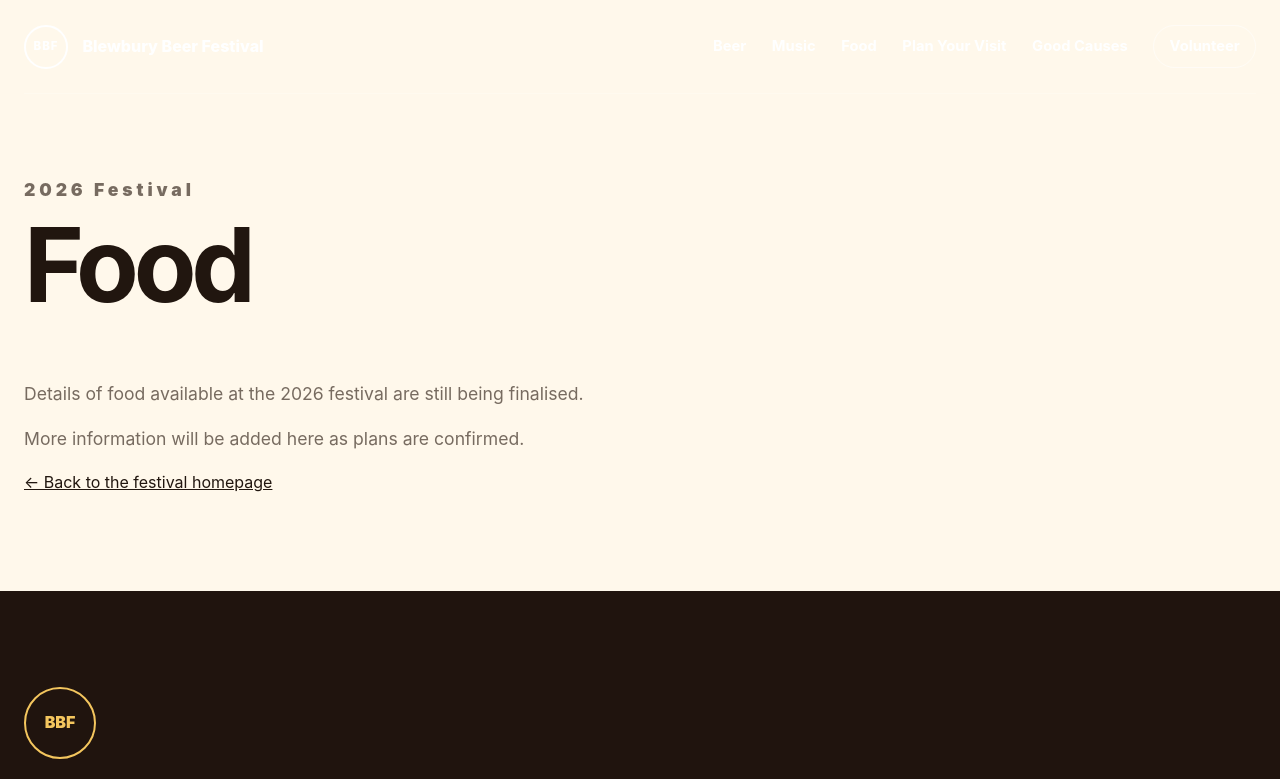
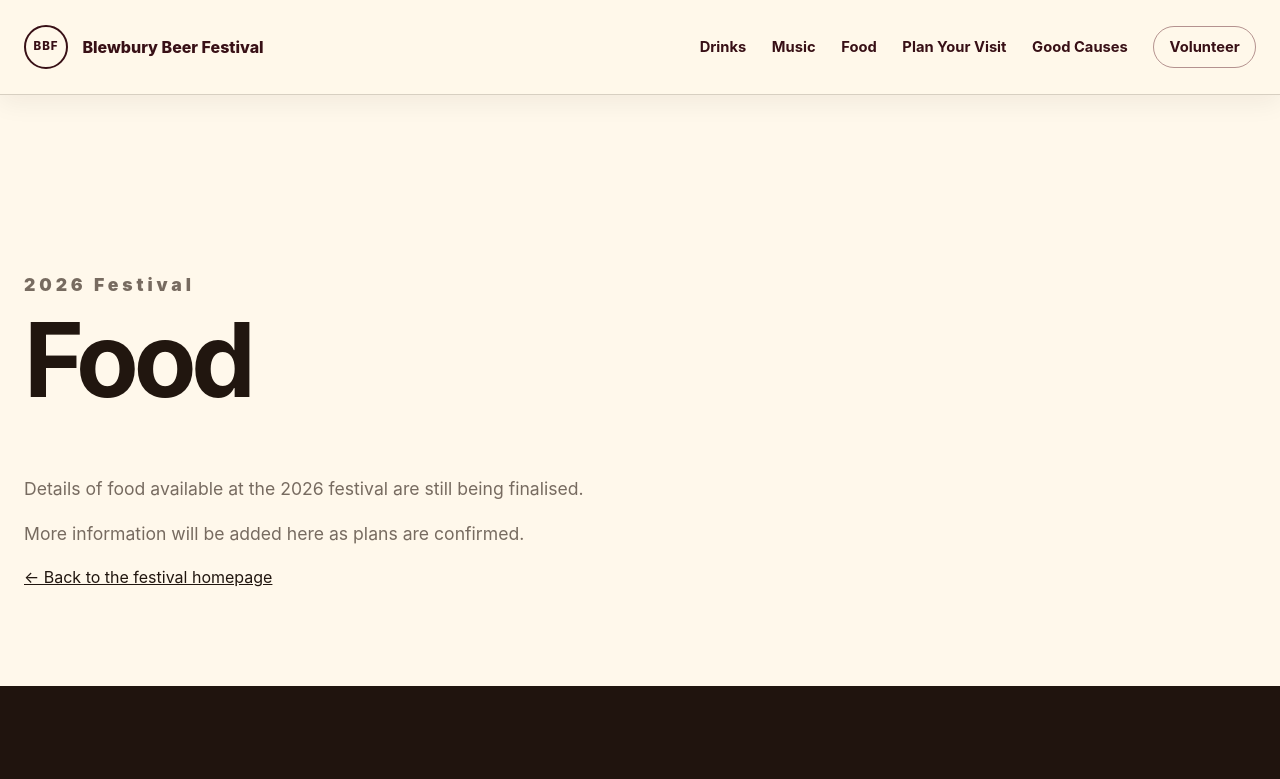
Before and after one commit to AdamStockley/blewbury-beer-festival, an Astro site: page /food in a window 1280 px wide. Shown: the top 779 px of the page. Built offline with nearby package versions, Linux system fonts and the light colour scheme; Astro itself is replaced by a stand-in of ours.

Commit message:
Add smart sticky header and drinks navigation

```diff
--- a/src/components/Header.astro
+++ b/src/components/Header.astro
@@ -1,4 +1,16 @@
-<header class="site-header">
+---
+interface Props {
+  variant?: "hero" | "standard";
+}
+
+const { variant = "standard" } = Astro.props;
+---
+
+<header
+  class={`site-header site-header--${variant}`}
+  data-site-header
+  data-header-variant={variant}
+>
   <div class="container nav">
     <a class="brand" href="/" aria-label="Blewbury Beer Festival home">
       <span class="brand-mark">BBF</span>
@@ -6,7 +18,7 @@
     </a>
 
     <nav class="nav-links" aria-label="Main navigation">
-      <a href="/drinks">Beer</a>
+      <a href="/drinks">Drinks</a>
       <a href="/entertainment">Music</a>
       <a href="/food">Food</a>
       <a href="/plan-your-day">Plan Your Visit</a>
@@ -15,3 +27,39 @@
     </nav>
   </div>
 </header>
+
+<script is:inline>
+  (() => {
+    const initialiseSmartHeader = () => {
+      const header = document.querySelector("[data-site-header]");
+      if (!header || header.dataset.headerVariant !== "hero") return;
+
+      const hero = document.querySelector(".hero");
+      if (!hero) return;
+
+      header.classList.remove("is-scrolled");
+
+      const observer = new IntersectionObserver(
+        ([entry]) => {
+          header.classList.toggle("is-scrolled", !entry.isIntersecting);
+        },
+        {
+          root: null,
+          threshold: 0,
+        }
+      );
+
+      observer.observe(hero);
+    };
+
+    if (document.readyState === "loading") {
+      document.addEventListener(
+        "DOMContentLoaded",
+        initialiseSmartHeader,
+        { once: true }
+      );
+    } else {
+      initialiseSmartHeader();
+    }
+  })();
+</script>
--- a/src/pages/index.astro
+++ b/src/pages/index.astro
@@ -15,7 +15,7 @@
 ---
 
 <BaseLayout>
-  <Header />
+  <Header variant="hero" />
 
   <main>
     <FestivalHero />
--- a/src/styles/global.css
+++ b/src/styles/global.css
@@ -111,11 +111,45 @@
 ----------------------------- */
 
 .site-header {
-  position: absolute;
   width: 100%;
   top: 0;
   z-index: 100;
+  transition:
+    background-color 200ms ease,
+    color 200ms ease,
+    border-color 200ms ease,
+    box-shadow 200ms ease;
+}
+
+.site-header--hero {
+  position: fixed;
+}
+
+.site-header--standard {
+  position: sticky;
+}
+
+.site-header--hero {
   color: white;
+  background: rgba(56, 16, 22, 0.94);
+  backdrop-filter: blur(10px);
+}
+
+.site-header--hero.is-scrolled {
+  position: fixed;
+  color: var(--burgundy-dark);
+  background: rgba(255, 248, 235, 0.97);
+  border-bottom: 1px solid var(--border-dark);
+  box-shadow: 0 8px 24px rgba(33, 22, 15, 0.08);
+  backdrop-filter: blur(10px);
+}
+
+.site-header--standard {
+  color: var(--burgundy-dark);
+  background: rgba(255, 248, 235, 0.97);
+  border-bottom: 1px solid var(--border-dark);
+  box-shadow: 0 8px 24px rgba(33, 22, 15, 0.06);
+  backdrop-filter: blur(10px);
 }
 
 .nav {
@@ -124,7 +158,15 @@
   align-items: center;
   justify-content: space-between;
   gap: 2rem;
+}
+
+.site-header--hero .nav {
   border-bottom: 1px solid rgba(255,255,255,0.2);
+  transition: border-color 200ms ease;
+}
+
+.site-header--hero.is-scrolled .nav {
+  border-bottom-color: transparent;
 }
 
 .brand {
@@ -136,11 +178,15 @@
 }
 
 .brand-mark {
+  transition:
+    color 200ms ease,
+    border-color 200ms ease;
+
   display: grid;
   place-items: center;
   width: 44px;
   height: 44px;
-  border: 2px solid white;
+  border: 2px solid currentColor;
   border-radius: 50%;
   font-size: 0.72rem;
   letter-spacing: 0.08em;
@@ -157,6 +203,8 @@
 }
 
 .nav-links a {
+  transition: color 200ms ease;
+
   text-decoration: none;
   font-size: 0.92rem;
   font-weight: 750;
@@ -164,8 +212,17 @@
 
 .nav-cta {
   padding: 0.55rem 0.95rem;
-  border: 1px solid rgba(255,255,255,0.55);
+  border: 1px solid currentColor;
   border-radius: 999px;
+}
+
+.site-header--standard .nav-links a:hover,
+.site-header--standard .brand:hover {
+  color: var(--burgundy);
+}
+
+.site-header--standard .nav-cta {
+  border-color: rgba(90,24,32,0.45);
 }
 
 /* -----------------------------
@@ -929,8 +986,16 @@
     width: min(calc(100% - 2rem), var(--max-width));
   }
 
-  .site-header {
-    position: absolute;
+  .site-header--hero {
+    position: fixed;
+  }
+
+  .site-header--hero.is-scrolled {
+    position: fixed;
+  }
+
+  .site-header--standard {
+    position: sticky;
   }
 
   .nav {
```
